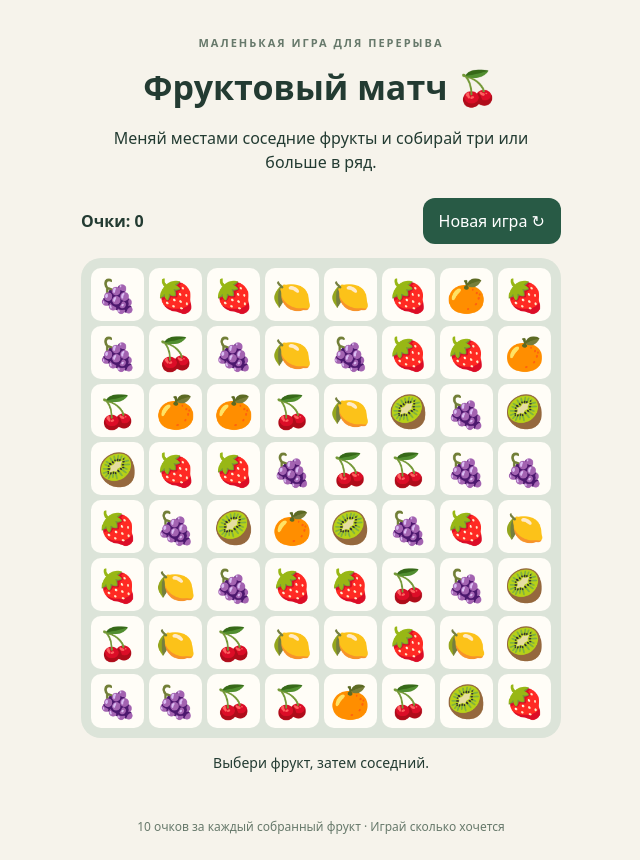
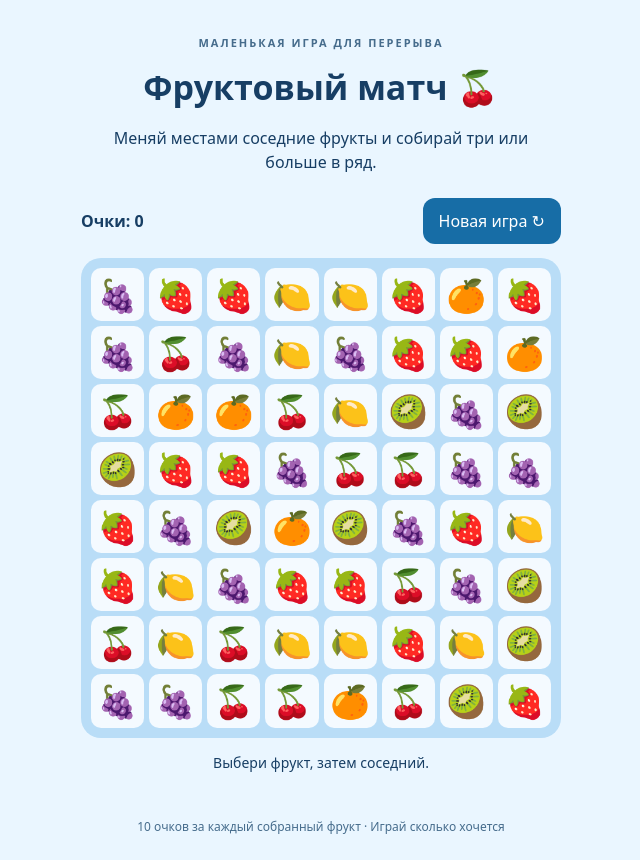
Before and after one commit to cicada0133/TestRep, a plain HTML site: page index.html in a window 1280 px wide. Shown: the whole page, without its empty margins (319-959 px from the left). Drawn offline with Linux system fonts and the light colour scheme.

Commit message:
Change game theme to light blue

```diff
--- a/style.css
+++ b/style.css
@@ -5,21 +5,21 @@ body {
   display: grid;
   place-items: center;
   padding: 24px 14px;
-  background: #f6f3eb;
-  color: #233b32;
+  background: #eaf6ff;
+  color: #173e64;
   font-family: system-ui, sans-serif;
 }
 main { width: min(100%, 480px); text-align: center; }
-.eyebrow { font-size: 11px; letter-spacing: 2px; font-weight: 700; color: #67796b; }
+.eyebrow { font-size: 11px; letter-spacing: 2px; font-weight: 700; color: #466c8c; }
 h1 { font-size: clamp(25px, 6vw, 34px); margin: 12px 0; }
 p { line-height: 1.5; }
 .toolbar { display: flex; justify-content: space-between; align-items: center; margin: 24px 0 14px; }
 button { font: inherit; cursor: pointer; touch-action: manipulation; }
-#restart { border: 0; border-radius: 12px; padding: 12px 16px; color: white; background: #285a45; }
-#board { display: grid; grid-template-columns: repeat(8, 1fr); gap: 5px; padding: 10px; border-radius: 20px; background: #dce4d9; }
-.cell { display: grid; place-items: center; aspect-ratio: 1; min-width: 0; padding: 0; border: 2px solid transparent; border-radius: 10px; background: #fffdf7; font-size: clamp(20px, 5vw, 32px); }
-.cell:hover { background: #f6eecf; }
-.cell.selected { border-color: #285a45; background: #fbe6a2; }
-button:focus-visible { outline: 3px solid #bc661d; outline-offset: 2px; }
+#restart { border: 0; border-radius: 12px; padding: 12px 16px; color: white; background: #176da6; }
+#board { display: grid; grid-template-columns: repeat(8, 1fr); gap: 5px; padding: 10px; border-radius: 20px; background: #b9ddf7; }
+.cell { display: grid; place-items: center; aspect-ratio: 1; min-width: 0; padding: 0; border: 2px solid transparent; border-radius: 10px; background: #f4faff; font-size: clamp(20px, 5vw, 32px); }
+.cell:hover { background: #d6edff; }
+.cell.selected { border-color: #176da6; background: #91cfff; }
+button:focus-visible { outline: 3px solid #075b9a; outline-offset: 2px; }
 #message { min-height: 48px; font-size: 14px; }
-small { color: #67796b; font-size: 12px; }
+small { color: #466c8c; font-size: 12px; }
```
